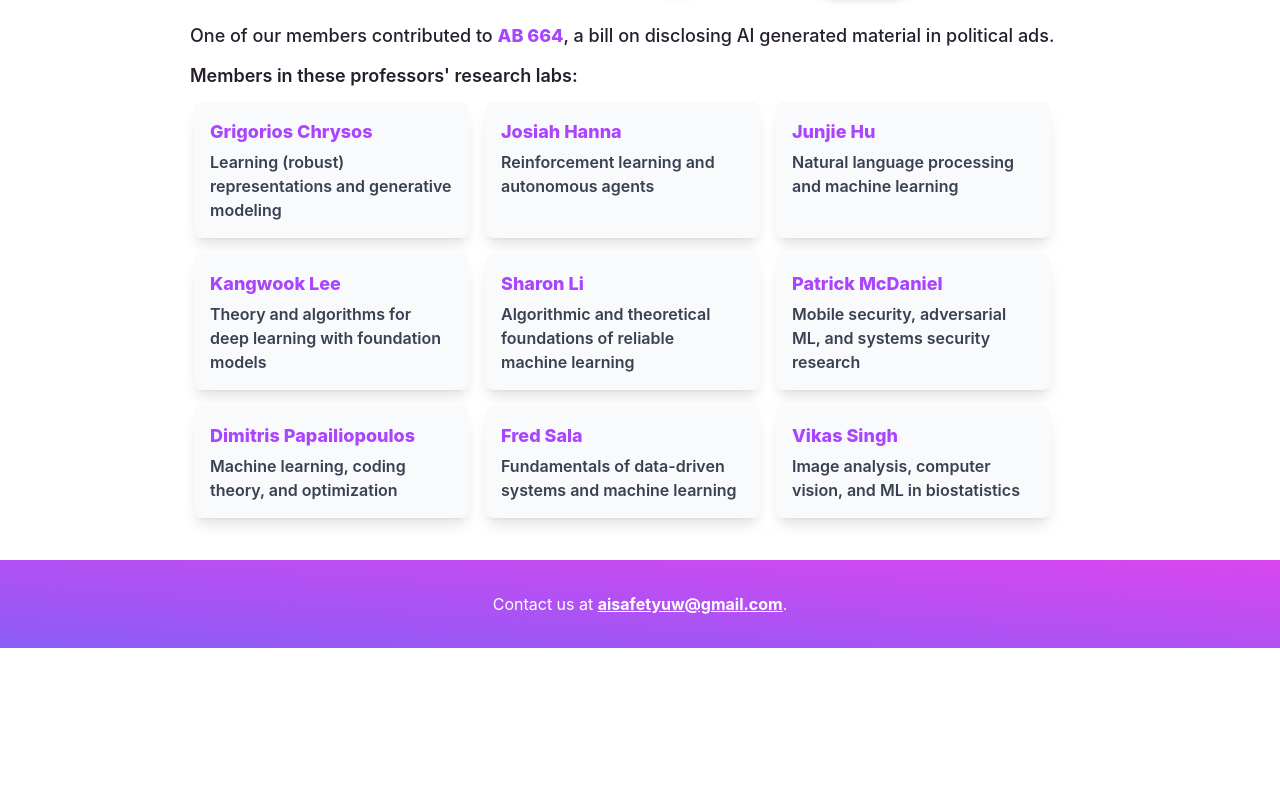
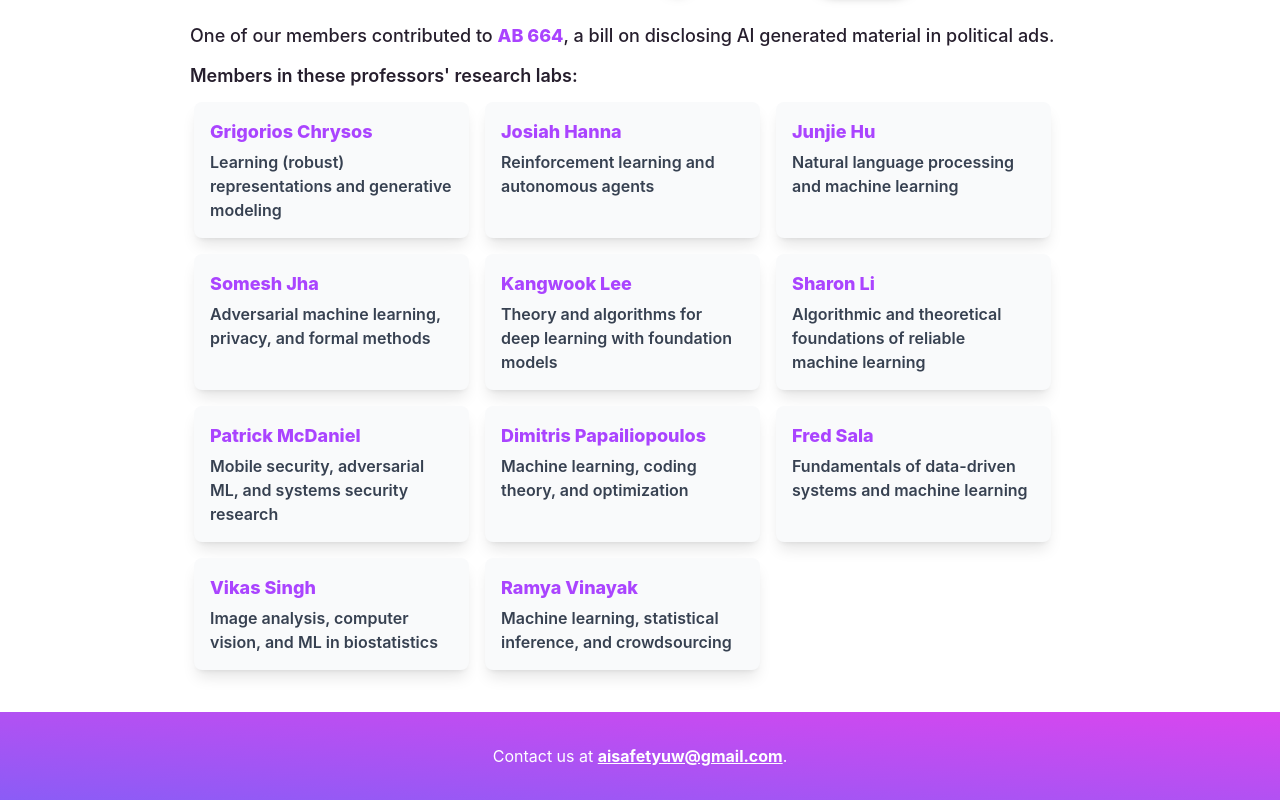
Before and after one commit to aisafetyuw/waisi.org, a Next.js app: page /milestones in a window 1280 px wide. Shown: the part 551-1351 px from the top of the page. Before the commit the page ends 1199 px from the top, so only its background shows below. Built offline with nearby package versions, Linux system fonts and the light colour scheme.

Commit message:
Added professors

```diff
--- a/src/app/milestones/page.tsx
+++ b/src/app/milestones/page.tsx
@@ -51,6 +51,16 @@ export default function Milestones() {
             link: "https://pages.cs.wisc.edu/~jphanna/",
             focus: "Reinforcement learning and autonomous agents",
         },
+        {
+            name:"Ramya Vinayak",
+            link: "https://ramyakv.github.io/",
+            focus: "Machine learning, statistical inference, and crowdsourcing",
+        },
+        {
+            name:"Somesh Jha",
+            link: "https://pages.cs.wisc.edu/~jha/",
+            focus: "Adversarial machine learning, privacy, and formal methods",
+        }
     ];
 
     const labs: LabProps[] = [
```
Also changed, not shown: public/leaders/nivesh_tuwani.jpg (added).
